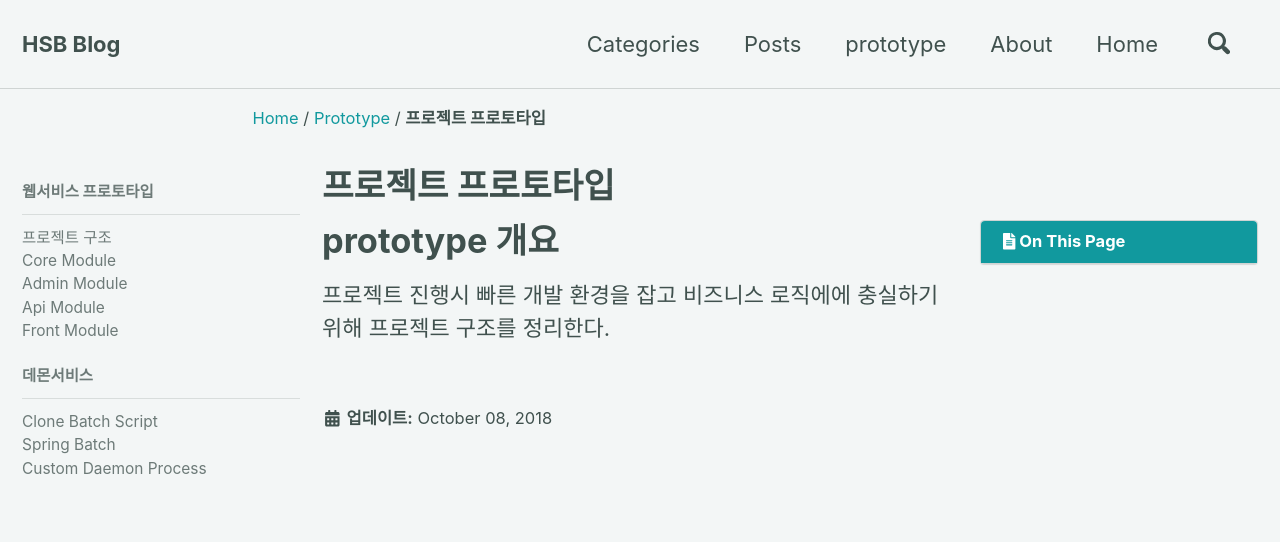
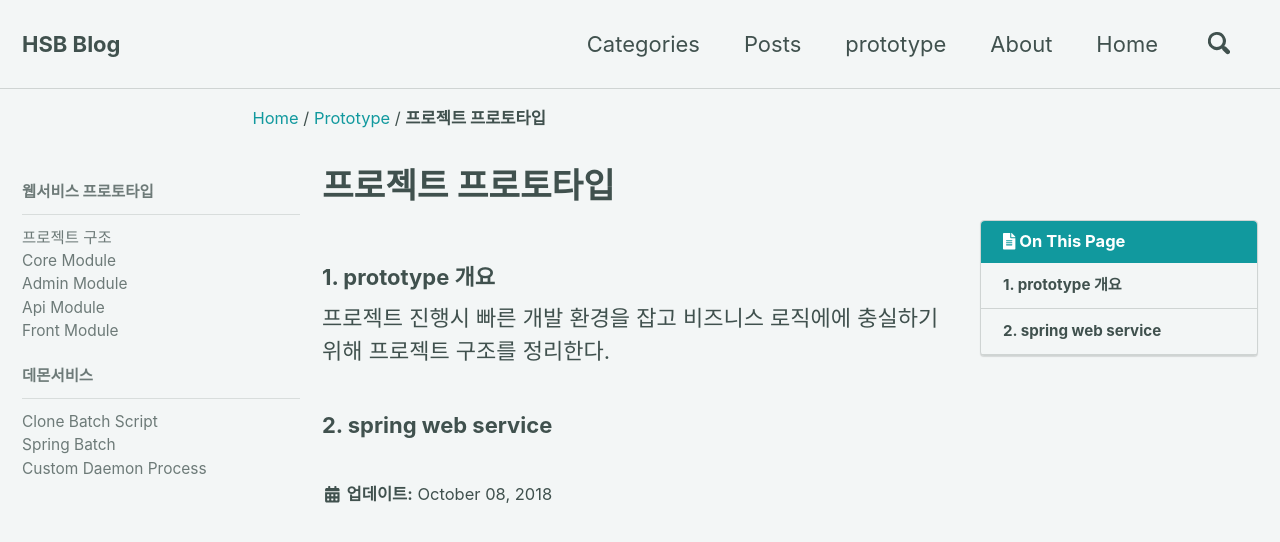
Before and after one commit to hsb0202/hsb0202.github.io, a Jekyll site: the page built from _prototype/01-prototype-info.md, in a window 1280 px wide and 900 px high. Shown: the top 542 px of the window. Built offline with Jekyll 4.4.1, drawn with Linux system fonts in a browser that asks for light colours; nearby versions of some CDN libraries.

Commit message:
Update 01-prototype-info.md

```diff
--- a/_prototype/01-prototype-info.md
+++ b/_prototype/01-prototype-info.md
@@ -7,5 +7,7 @@ redirect_from:
 toc: true
 ---
 
-# prototype 개요
+### 1. prototype 개요
   프로젝트 진행시 빠른 개발 환경을 잡고 비즈니스 로직에에 충실하기 위해 프로젝트 구조를 정리한다.
+
+### 2. spring web service
```
